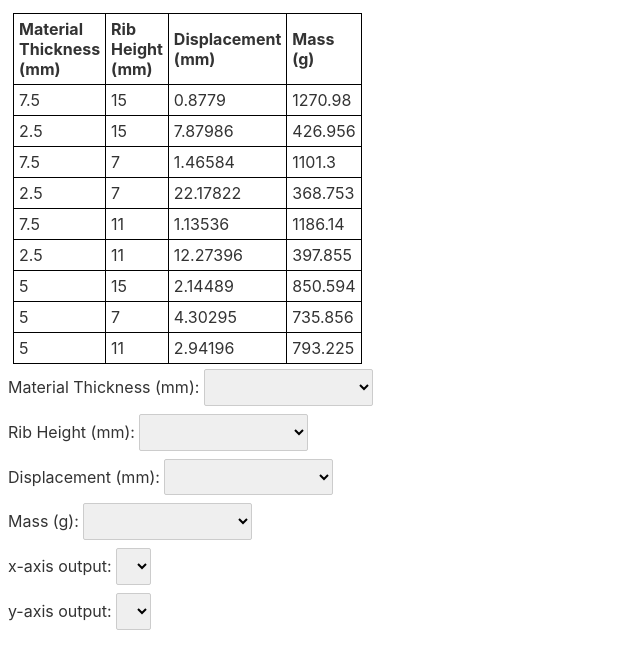
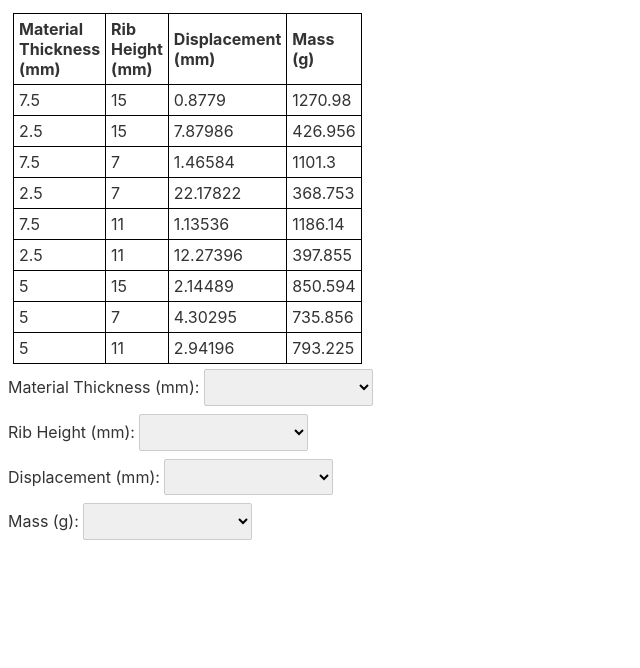
Before and after one commit to mgreminger/response-surface-pareto, a Svelte app: page / in a window 1280 px wide. Shown: the top 668 px of the page, without its empty margins (0-640 px from the left). Built offline with nearby package versions, Linux system fonts and the light colour scheme.

Commit message:
Ensure the x-axis and y-axis output are different

```diff
--- a/src/App.svelte
+++ b/src/App.svelte
@@ -38,7 +38,7 @@
 
   let data, parMax, parMin;
   let xAxisOutput, yAxisOutput;
-  let outputs;
+  let outputs = [];
 
   $: parameterTypes.length = parameters.length;
 
@@ -139,9 +139,10 @@
       {/if}
     </label>
   {/each}
+  {#if outputs.length >= 2}
     <label>
       x-axis output:
-    <select bind:value={yAxisOutput}>
+      <select bind:value={xAxisOutput}>
         {#each outputs as output}
           <option value={output.index}>{output.text}</option>
         {/each}
@@ -149,10 +150,13 @@
     </label>
     <label>
       y-axis output:
-    <select bind:value={xAxisOutput}>
+      <select bind:value={yAxisOutput}>
         {#each outputs as output}
+          {#if output.index !== xAxisOutput}
             <option value={output.index}>{output.text}</option>
+          {/if}
         {/each}
       </select>
     </label>
+  {/if}
 {:else}Data not defined{/if}
```
Lines whose indentation alone changed are shown as unchanged.
